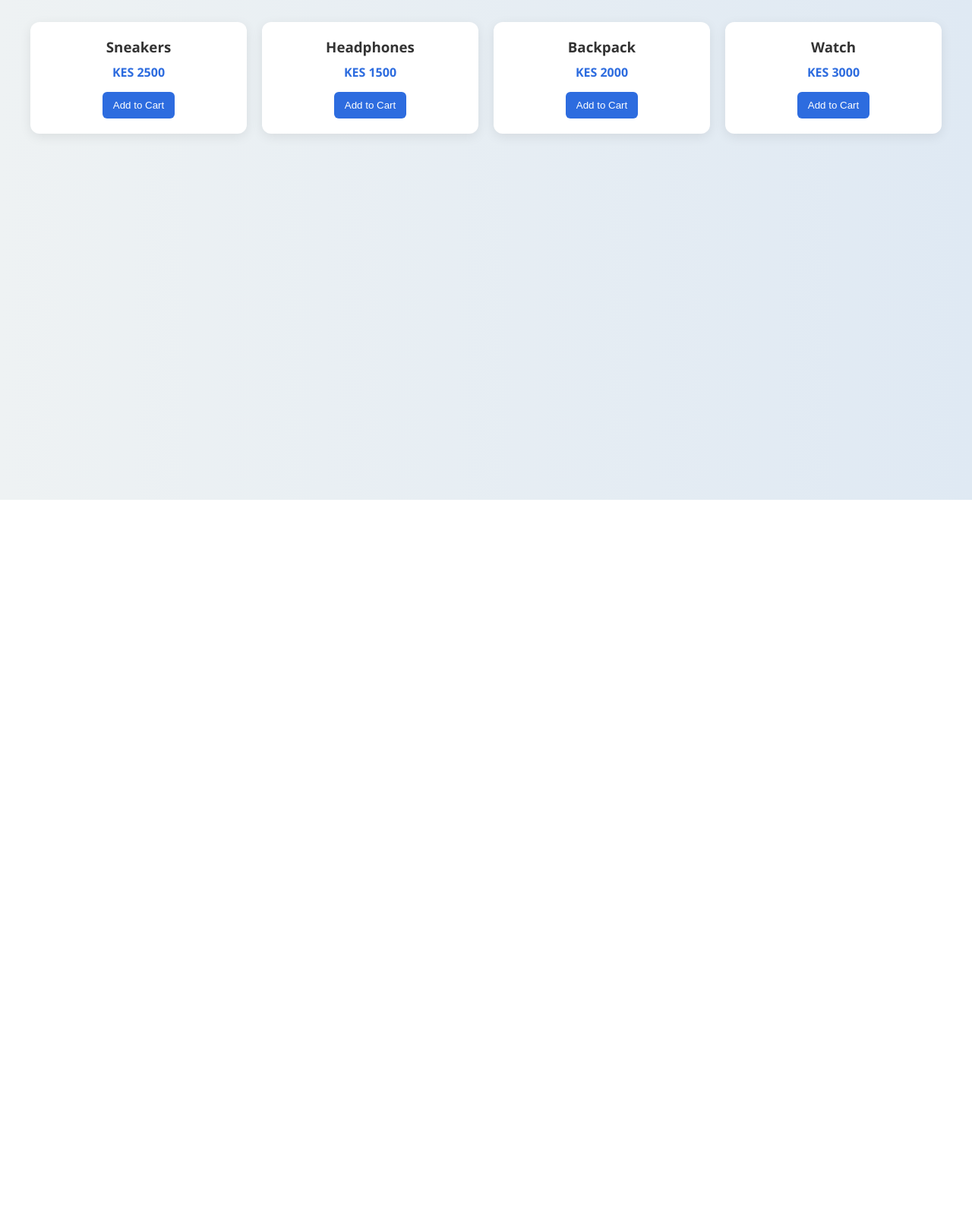
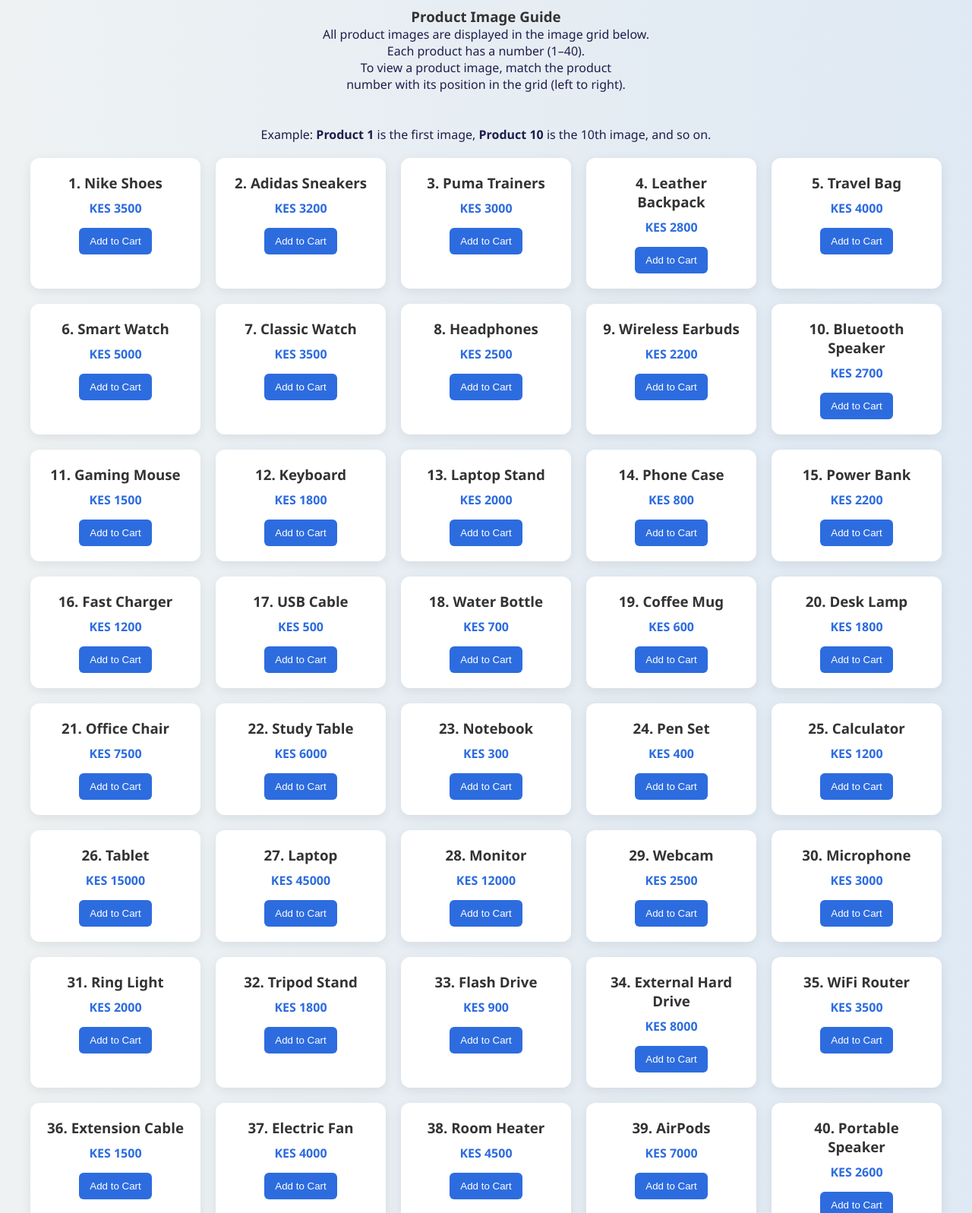
Before and after one commit to shadrackmotanya/Products-Page-Motanya-, a plain HTML site: page products.html in a window 1280 px wide. Shown: the part 142-1739 px from the top of the page at 76% size. Before the commit the page ends 800 px from the top, so only its background shows below. Drawn offline with Linux system fonts and the light colour scheme.

Commit message:
upgraded the products page and its styling.

```diff
--- a/products.html
+++ b/products.html
@@ -16,9 +16,82 @@
   </div>
 </nav>
 
-<h1 class="title">Products</h1>
+<h1 class="title">Our Products</h1>
 
-<div id="products-container" class="products"></div>
+<!--  USER GUIDE -->
+<div class="guide">
+  <h3 style="text-align: center;"> Product Image Guide</h3>
+  <p class="Intro">
+    All product images are displayed in the image grid below. <br>
+    Each product has a number (1–40).   <br>
+    To view a product image, match the product <br>
+    number with its position in the grid (left to right).
+  </p> <br> <br>
+  <p class="Intro">
+    Example: <strong>Product 1</strong> is the first image,
+    <strong>Product 10</strong> is the 10th image, and so on.
+  </p>
+</div>
+
+<!--  MAIN IMAGE -->
+<!-- PRODUCTS LIST -->
+<div class="products">
+
+<div class="product"><h3>1. Nike Shoes</h3><p>KES 3500</p><button>Add to Cart</button></div>
+<div class="product"><h3>2. Adidas Sneakers</h3><p>KES 3200</p><button>Add to Cart</button></div>
+<div class="product"><h3>3. Puma Trainers</h3><p>KES 3000</p><button>Add to Cart</button></div>
+<div class="product"><h3>4. Leather Backpack</h3><p>KES 2800</p><button>Add to Cart</button></div>
+<div class="product"><h3>5. Travel Bag</h3><p>KES 4000</p><button>Add to Cart</button></div>
+
+<div class="product"><h3>6. Smart Watch</h3><p>KES 5000</p><button>Add to Cart</button></div>
+<div class="product"><h3>7. Classic Watch</h3><p>KES 3500</p><button>Add to Cart</button></div>
+<div class="product"><h3>8. Headphones</h3><p>KES 2500</p><button>Add to Cart</button></div>
+<div class="product"><h3>9. Wireless Earbuds</h3><p>KES 2200</p><button>Add to Cart</button></div>
+<div class="product"><h3>10. Bluetooth Speaker</h3><p>KES 2700</p><button>Add to Cart</button></div>
+
+<div class="product"><h3>11. Gaming Mouse</h3><p>KES 1500</p><button>Add to Cart</button></div>
+<div class="product"><h3>12. Keyboard</h3><p>KES 1800</p><button>Add to Cart</button></div>
+<div class="product"><h3>13. Laptop Stand</h3><p>KES 2000</p><button>Add to Cart</button></div>
+<div class="product"><h3>14. Phone Case</h3><p>KES 800</p><button>Add to Cart</button></div>
+<div class="product"><h3>15. Power Bank</h3><p>KES 2200</p><button>Add to Cart</button></div>
+
+<div class="product"><h3>16. Fast Charger</h3><p>KES 1200</p><button>Add to Cart</button></div>
+<div class="product"><h3>17. USB Cable</h3><p>KES 500</p><button>Add to Cart</button></div>
+<div class="product"><h3>18. Water Bottle</h3><p>KES 700</p><button>Add to Cart</button></div>
+<div class="product"><h3>19. Coffee Mug</h3><p>KES 600</p><button>Add to Cart</button></div>
+<div class="product"><h3>20. Desk Lamp</h3><p>KES 1800</p><button>Add to Cart</button></div>
+
+<div class="product"><h3>21. Office Chair</h3><p>KES 7500</p><button>Add to Cart</button></div>
+<div class="product"><h3>22. Study Table</h3><p>KES 6000</p><button>Add to Cart</button></div>
+<div class="product"><h3>23. Notebook</h3><p>KES 300</p><button>Add to Cart</button></div>
+<div class="product"><h3>24. Pen Set</h3><p>KES 400</p><button>Add to Cart</button></div>
+<div class="product"><h3>25. Calculator</h3><p>KES 1200</p><button>Add to Cart</button></div>
+
+<div class="product"><h3>26. Tablet</h3><p>KES 15000</p><button>Add to Cart</button></div>
+<div class="product"><h3>27. Laptop</h3><p>KES 45000</p><button>Add to Cart</button></div>
+<div class="product"><h3>28. Monitor</h3><p>KES 12000</p><button>Add to Cart</button></div>
+<div class="product"><h3>29. Webcam</h3><p>KES 2500</p><button>Add to Cart</button></div>
+<div class="product"><h3>30. Microphone</h3><p>KES 3000</p><button>Add to Cart</button></div>
+
+<div class="product"><h3>31. Ring Light</h3><p>KES 2000</p><button>Add to Cart</button></div>
+<div class="product"><h3>32. Tripod Stand</h3><p>KES 1800</p><button>Add to Cart</button></div>
+<div class="product"><h3>33. Flash Drive</h3><p>KES 900</p><button>Add to Cart</button></div>
+<div class="product"><h3>34. External Hard Drive</h3><p>KES 8000</p><button>Add to Cart</button></div>
+<div class="product"><h3>35. WiFi Router</h3><p>KES 3500</p><button>Add to Cart</button></div>
+
+<div class="product"><h3>36. Extension Cable</h3><p>KES 1500</p><button>Add to Cart</button></div>
+<div class="product"><h3>37. Electric Fan</h3><p>KES 4000</p><button>Add to Cart</button></div>
+<div class="product"><h3>38. Room Heater</h3><p>KES 4500</p><button>Add to Cart</button></div>
+<div class="product"><h3>39. AirPods</h3><p>KES 7000</p><button>Add to Cart</button></div>
+<div class="product"><h3>40. Portable Speaker</h3><p>KES 2600</p><button>Add to Cart</button></div>
+
+</div>
+
+<div class="main-image">
+  <img src="./image.png" alt="Main Product Image">
+</div>
+
+
 
 <script src="script.js"></script>
 </body>
--- a/script.js
+++ b/script.js
@@ -1,54 +1,30 @@
-// Products
-const products = [
-  { name: "Sneakers", price: 2500 },
-  { name: "Headphones", price: 1500 },
-  { name: "Backpack", price: 2000 },
-  { name: "Watch", price: 3000 }
-];
-
-// Load cart from storage
 let cart = JSON.parse(localStorage.getItem("cart")) || [];
 
-// Update cart count
-function updateCartCount() {
-  const countElements = document.querySelectorAll("#cart-count");
-  countElements.forEach(el => el.textContent = cart.length);
-}
-
-updateCartCount();
-
-// Display products (only if on products page)
-const container = document.getElementById("products-container");
-
-if (container) {
-  products.forEach((product, index) => {
-    const div = document.createElement("div");
-    div.classList.add("product");
-
-    div.innerHTML = `
-      <h3>${product.name}</h3>
-      <p>KES ${product.price}</p>
-      <button data-index="${index}">Add to Cart</button>
-    `;
-
-    container.appendChild(div);
-  });
-
-  container.addEventListener("click", (e) => {
-    if (e.target.tagName === "BUTTON") {
-      const index = e.target.dataset.index;
-      cart.push(products[index]);
-
-      localStorage.setItem("cart", JSON.stringify(cart));
-      updateCartCount();
-
-      e.target.textContent = "Added!";
-      setTimeout(() => e.target.textContent = "Add to Cart", 1000);
-    }
+function updateCart() {
+  document.querySelectorAll("#cart-count").forEach(el => {
+    el.textContent = cart.length;
   });
 }
 
-// Display cart items (only on cart page)
+updateCart();
+
+document.querySelectorAll(".product button").forEach(button => {
+  button.addEventListener("click", () => {
+    const product = button.parentElement;
+    const name = product.querySelector("h3").textContent;
+    const price = product.querySelector("p").textContent;
+
+    cart.push({ name, price });
+    localStorage.setItem("cart", JSON.stringify(cart));
+
+    updateCart();
+
+    button.textContent = "Added!";
+    setTimeout(() => button.textContent = "Add to Cart", 1000);
+  });
+});
+
+// CART PAGE
 const cartContainer = document.getElementById("cart-items");
 
 if (cartContainer) {
@@ -61,10 +37,10 @@
 
       div.innerHTML = `
         <h3>${item.name}</h3>
-        <p>KES ${item.price}</p>
+        <p>${item.price}</p>
       `;
 
       cartContainer.appendChild(div);
     });
   }
-    }
+}
--- a/styles.css
+++ b/styles.css
@@ -131,3 +131,34 @@
   margin: 20px auto;
   padding: 10px;
 }
+
+.image-guide {
+  text-align: center;
+  padding: 20px;
+}
+
+.image-guide p {
+  margin: 10px 0;
+  color: #555;
+}
+
+.main-image {
+  width: 90%;
+  max-width: 900px;
+  margin-top: 15px;
+  border-radius: 10px;
+  box-shadow: 0 4px 15px rgba(0,0,0,0.1);
+}
+
+.product small {
+  display: block;
+  margin-top: 5px;
+  color: gray;
+  font-size: 12px;
+}
+
+.Intro {
+  text-align: center;
+  font-size: 16px;
+  color: rgb(30, 30, 75);
+}
```
Also changed, not shown: index.html (+2 -1 lines), 1 other file.
